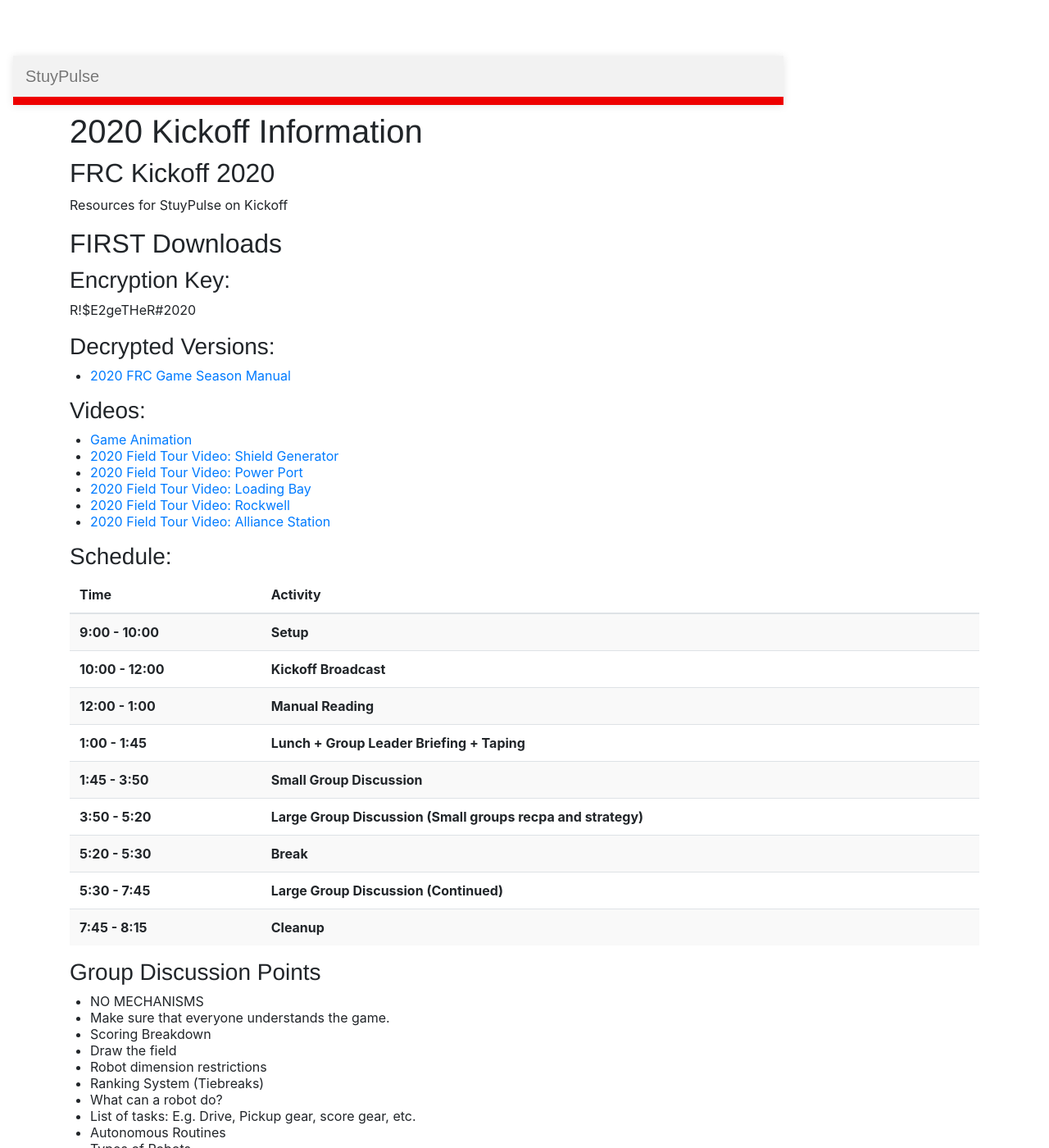
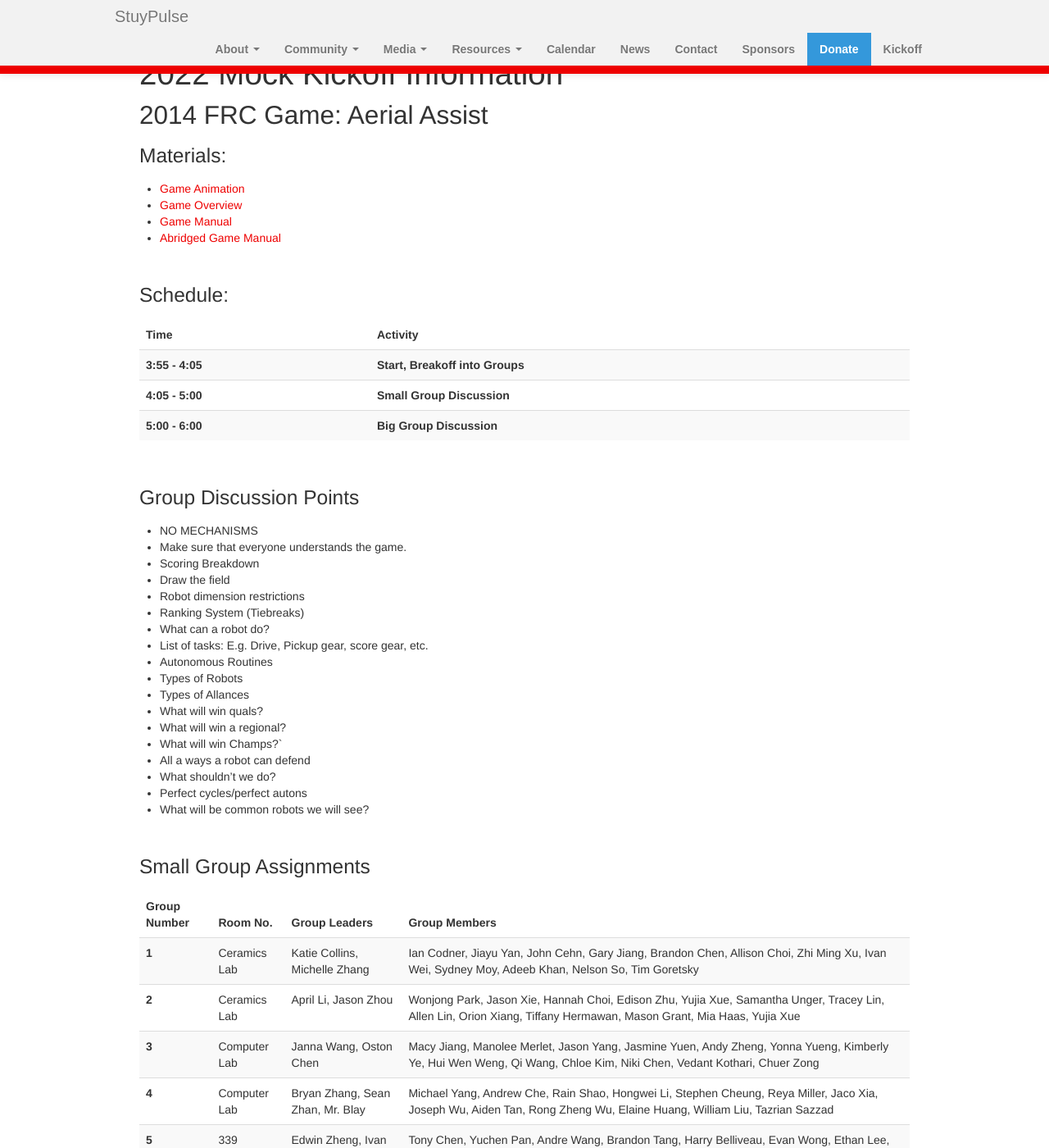
Before and after one commit to StuyPulse/team694.github.io, a Jekyll site: the page built from kickoff/index.md, in a window 1280 px wide and 1400 px high. Shown: the whole window at 82% size. Built offline with Jekyll 4.4.1, drawn with Linux system fonts in a browser that asks for light colours; nearby versions of some CDN libraries; some of the changed text lies outside the part shown.

Commit message:
Add temporary tab for mock kickoff (#274)
* Add Kickoff tab and readjust size of navbar container

* Add /kickoff/ href to navbar

* Add information about mock game and update groups

* Update groups

```diff
--- a/_includes/navbar.html
+++ b/_includes/navbar.html
@@ -46,9 +46,10 @@
                             <li{% if page.url == '/calendar/' %} class="active"{% endif %}><a href="/calendar/">Calendar </a></li>
                             <li{% if page.url contains '/blog/' %} class="active"{% endif %}><a href="/blog/">News </a></li>
                             <!-- <li{% if page.url == '/contact/' %} class="active"{% endif %}><a href="/contact/">Contact</a></li> -->
-                            <li{% if page.url == '/contact/' %} class="active"{% endif %}><a href="/contact/">Contact Us </a></li>
+                            <li{% if page.url == '/contact/' %} class="active"{% endif %}><a href="/contact/">Contact </a></li>
                             <li{% if page.url == '/sponsors/' %} class="active"{% endif %}><a href="/sponsors/">Sponsors </a></li>
                             <li id="donate"><a href="/donate/" >Donate</a></li>
+                            <li><a href="/kickoff/">Kickoff</a></li>
                         </ul>
                     </div><!--/.nav-collapse -->
                 </div>
--- a/kickoff/index.md
+++ b/kickoff/index.md
@@ -1,33 +1,25 @@
 ---
 layout: page
-title: 2020 Kickoff Information
+title: 2022 Mock Kickoff Information
+description: Dedicated page for Kickoff information
 ---
-<link rel="stylesheet" href="https://stackpath.bootstrapcdn.com/bootstrap/4.3.1/css/bootstrap.min.css" integrity="sha384-ggOyR0iXCbMQv3Xipma34MD+dH/1fQ784/j6cY/iJTQUOhcWr7x9JvoRxT2MZw1T" crossorigin="anonymous">
-<script src="https://code.jquery.com/jquery-3.3.1.slim.min.js" integrity="sha384-q8i/X+965DzO0rT7abK41JStQIAqVgRVzpbzo5smXKp4YfRvH+8abtTE1Pi6jizo" crossorigin="anonymous"></script>
-<script src="https://cdnjs.cloudflare.com/ajax/libs/popper.js/1.14.7/umd/popper.min.js" integrity="sha384-UO2eT0CpHqdSJQ6hJty5KVphtPhzWj9WO1clHTMGa3JDZwrnQq4sF86dIHNDz0W1" crossorigin="anonymous"></script>
-<script src="https://stackpath.bootstrapcdn.com/bootstrap/4.3.1/js/bootstrap.min.js" integrity="sha384-JjSmVgyd0p3pXB1rRibZUAYoIIy6OrQ6VrjIEaFf/nJGzIxFDsf4x0xIM+B07jRM" crossorigin="anonymous"></script>
-<link rel="stylesheet" href="https://cdnjs.cloudflare.com/ajax/libs/font-awesome/4.7.0/css/font-awesome.min.css">
 
-## FRC Kickoff 2020
-Resources for StuyPulse on Kickoff
+## 2014 FRC Game: Aerial Assist
 
-## FIRST Downloads
-### Encryption Key:
-R!$E2geTHeR#2020
+### Materials:
+* [Game Animation](https://www.youtube.com/watch?v=f5zWzICG5to)
+* [Game Overview](https://www.firstinspires.org/sites/default/files/uploads/resource_library/frc/game-and-season-info/archive/2014/2014-frc-game-1page.pdf)
+* [Game Manual](https://www.firstinspires.org/sites/default/files/uploads/resource_library/frc/game-and-season-info/archive/2014/2014-game-manual.pdf)
+* [Abridged Game Manual](https://docs.google.com/document/d/1SW20YcCLz49NzhDDDxrBql47XnoDwZIhG_l5dsZ0nZ0/edit)
 
-### Decrypted Versions:
-* [2020 FRC Game Season Manual](/img/2020FRCGameSeasonManual.pdf)
-
-### Videos:
-* [Game Animation](https://www.youtube.com/watch?v=gmiYWTmFRVE)
-* [2020 Field Tour Video: Shield Generator](https://www.youtube.com/watch?v=YSPIPEJVZAw)
-* [2020 Field Tour Video: Power Port](https://www.youtube.com/watch?v=yl3Goq5VsyQ)
-* [2020 Field Tour Video: Loading Bay](https://www.youtube.com/watch?v=41UgChIeSQw)
-* [2020 Field Tour Video: Rockwell](https://www.youtube.com/watch?v=WH0H8fHIP6I)
-* [2020 Field Tour Video: Alliance Station](https://www.youtube.com/watch?v=Yky0AQUACVQA)
+&nbsp;
 
 ### Schedule:
 <table class="table table-striped">
+  <colgroup>
+    <col span="1" style="width:30%">
+    <col span="1" style="width:70%">
+  </colgroup>
   <thead>
     <tr>
       <th scope="col"> Time </th>
@@ -36,43 +28,21 @@
   </thead>
   <tbody>
   <tr>
-    <th scope="row"> 9:00 - 10:00 </th>
-    <th scope="row"> Setup </th>
+    <th scope="row" style=""> 3:55 - 4:05  </th>
+    <th scope="row"> Start, Breakoff into Groups </th>
   </tr>
   <tr>
-    <th scope="row"> 10:00 - 12:00 </th>
-    <th scope="row"> Kickoff Broadcast </th>
-  </tr>
-  <tr>
-    <th scope="row"> 12:00 - 1:00 </th>
-    <th scope="row"> Manual Reading </th>
-  </tr>
-  <tr>
-    <th scope="row"> 1:00 - 1:45 </th>
-    <th scope="row"> Lunch + Group Leader Briefing + Taping </th>
-  </tr>
-  <tr>
-    <th scope="row"> 1:45 - 3:50 </th>
+    <th scope="row"> 4:05 - 5:00 </th>
     <th scope="row"> Small Group Discussion </th>
   </tr>
   <tr>
-    <th scope="row"> 3:50 - 5:20 </th>
-    <th scope="row"> Large Group Discussion (Small groups recpa and strategy) </th>
-  </tr>
-  <tr>
-    <th scope="row"> 5:20 - 5:30 </th>
-    <th scope="row"> Break </th>
-  </tr>
-  <tr>
-    <th scope="row"> 5:30 - 7:45 </th>
-    <th scope="row"> Large Group Discussion (Continued) </th>
-  </tr>
-  <tr>
-    <th scope="row"> 7:45 - 8:15 </th>
-    <th scope="row"> Cleanup </th>
+    <th scope="row"> 5:00 - 6:00 </th>
+    <th scope="row"> Big Group Discussion</th>
   </tr>
   </tbody>
 </table>
+
+&nbsp;
 
 ### Group Discussion Points
 * NO MECHANISMS
@@ -86,13 +56,15 @@
 * Autonomous Routines
 * Types of Robots
 * Types of Allances
-* What will be common bots we see?
 * What will win quals?
-* What will win NY?
+* What will win a regional?
 * What will win Champs?`
 * All a ways a robot can defend
 * What shouldn't we do?
-* Perfect Cycles/Perfect Autons
+* Perfect cycles/perfect autons
+* What will be common robots we will see?
+
+&nbsp;
 
 ### Small Group Assignments
 
@@ -103,90 +75,68 @@
       <th scope="col"> Room No. </th>
       <th scope="col"> Group Leaders </th>
       <th scope="col"> Group Members </th>
-      <th scope="col"> Group Mentors </th>
     </tr>
   </thead>
   <tbody>
   <tr>
     <th scope="row"> 1 </th>
     <td> Ceramics Lab </td>
-    <td> Anna, Renee </td>
-    <td> Kano, Emily Zhang, Daniel Jung, Justin Mohabir, John Chen, Edward Wu </td>
-    <td> Mr Lonardo </td>
+    <td> Katie Collins, Michelle Zhang </td>
+    <td> Ian Codner, Jiayu Yan, John Cehn, Gary Jiang, Brandon Chen, Allison Choi, Zhi Ming Xu, Ivan Wei, Sydney Moy, Adeeb Khan, Nelson So, Tim Goretsky </td>
   </tr>
   <tr>
     <th scope="row"> 2 </th>
-    <td> 327 </td>
-    <td> Nicole, Endar </td>
-    <td> Natalie Soler, Alyson, Chris Jin, Randy Lu, Daniel Shepel, Sumaya Hafizur, Faiza Huda </td>
-    <td> Mel, Shelly </td>
+    <td> Ceramics Lab </td>
+    <td> April Li, Jason Zhou </td>
+    <td> Wonjong Park, Jason Xie, Hannah Choi, Edison Zhu, Yujia Xue, Samantha Unger, Tracey Lin, Allen Lin, Orion Xiang, Tiffany Hermawan, Mason Grant, Mia Haas, Yujia Xue </td>
   </tr>
   <tr>
     <th scope="row"> 3 </th>
-    <td> 329 </td>
-    <td> Eric, Michelle </td>
-    <td> Katherine Wu, Macy, Bryan Zhang, Myles P., Max Zeng, Kelvin Zhao,  Miguel Quiroz </td>
-    <td> Anya </td>
+    <td> Computer Lab </td>
+    <td> Janna Wang, Oston Chen </td>
+    <td> Macy Jiang, Manolee Merlet, Jason Yang, Jasmine Yuen, Andy Zheng, Yonna Yueng, Kimberly Ye, Hui Wen Weng, Qi Wang, Chloe Kim, Niki Chen, Vedant Kothari, Chuer Zong </td>
   </tr>
   <tr>
     <th scope="row"> 4 </th>
-    <td> Ceramics Lab </td>
-    <td> Lei, Enrique </td>
-    <td> Brian R., Nicky, Ella Z., Akram K., Jeremy Kwok, Jin Cheng Zhang, Daniel Liu </td>
-    <td> Mr. Blay </td>
+    <td> Computer Lab </td>
+    <td> Bryan Zhang, Sean Zhan, Mr. Blay </td>
+    <td> Michael Yang, Andrew Che, Rain Shao, Hongwei Li, Stephen Cheung, Reya Miller, Jaco Xia, Joseph Wu, Aiden Tan, Rong Zheng Wu, Elaine Huang, William Liu, Tazrian Sazzad </td>
   </tr>
   <tr>
     <th scope="row"> 5 </th>
-    <td> 329 </td>
-    <td> Junhee, Sam </td>
-    <td> Wonjjong Park, Max G., Brian Yang, Ivan Chen, Zhao Yu Lin, Seong Yoon, Qicheng Sun </td>
-    <td> Ryan, Chris </td>
+    <td> 339 </td>
+    <td> Edwin Zheng, Ivan Wei </td>
+    <td> Tony Chen, Yuchen Pan, Andre Wang, Brandon Tang, Harry Belliveau, Evan Wong, Ethan Lee, Corina Chen, Benjamin Belotser, Jack Zheng, Howard Kong, Ethan Lee, Ian Bae, Jameson Ha </td>
   </tr>
   <tr>
     <th scope="row"> 6 </th>
-    <td> 333 </td>
-    <td> Angel, Christin </td>
-    <td> Pratham, Angel Liu, Ryan Lee, Stephanie Park, Stanley Zheng, Jeffrey jiang, Alan Guo </td>
-    <td> Tom </td>
+    <td> 335 </td>
+    <td> Kano Kitaguchi, Sam Belliveau </td>
+    <td> Izzy Jia, Hui Wang, Francis Zweifler, Christopher Choe, John Jay Wang, Jeff Chen, Eric Lin, Eliezer Cho, Manaal Khurram, Richard (Gus) Watkins, Jennifer Ye, Colyi Chen, Christopher Choe, Anson Lau </td>
   </tr>
   <tr>
     <th scope="row"> 7 </th>
-    <td> 335 </td>
-    <td> Katie, Bryan </td>
-    <td> Junhao O., Tanvir, Pratham, Anita, Gossamer M,, Ryan Lee, Jonathan Song </td>
-    <td> Joe Ricci </td>
+    <td> 333 </td>
+    <td> Myles Pasetsky, Verit Li </td>
+    <td> Ben Goldfisher, Ivan Chen, Natalie Keung, Vinson Chen, Calvin Pun, Amber Shen, Nelson Li, Ya Qi Chew, Russell Goychayev, William Wang, Raihan Nadeem, Raphael Zheng, Wai Sum Fong </td>
   </tr>
   <tr>
     <th scope="row"> 8 </th>
     <td> 327 </td>
-    <td> Jeremy, Jason </td>
-    <td> Yu Ting, Oston, Melanie Lin, Emma Sudo, Surooj Khan, Sean Zhan, Yin Hei Chan </td>
-    <td> Navid, Hui Min </td>
+    <td> Nicky Lin, Natalie Soler </td>
+    <td> Vincent Wang, Qianjun Zhou, Nikkol Chen, Ian Jiang, Yao Shen He, Brandon Chao, Tedd Lee, Jonathan Song, Daniel Chang, Sudipta Chakraborty, Howard Kong, Snigdho Somprity, Zhengrong (Ronny) Qian </td>
   </tr>
   <tr>
     <th scope="row"> 9 </th>
-    <td> 335 </td>
-    <td> Edwin, Patrick  </td>
-    <td> Winne Huang, Maya, Andy Zheng, Verit, Riyasat Chowdhury, Frank Wang </td>
-    <td> Jerry </td>
+    <td> 315 </td>
+    <td> Shaurya Sen, Jeremy Kwok  </td>
+    <td> Anthony Chen, Zoey Zhou, Edward Wu, Aidan Kou, Anna Zheng, Ahmed A Radwan, Elwin Au, Zhao Yu Lin, Vincent Wan, Joseph Mei, Eben Eichenwald, Eben Eichenwald, Sophie Liu, Mandy Wang, Michelle Zhu </td>
   </tr>
   <tr>
     <th scope="row"> 10 </th>
-    <td> 335 </td>
-    <td> Brianna, Winston  </td>
-    <td> Seonga, Junhao S., Jason Z., Ayan, Steven Shi, Michael Yang </td>
-    <td> Yi Lin </td>
+    <td> 313 </td>
+    <td> Max Zeng, Melanie Lin </td>
+    <td> Elaine Ye, Milo Zaks, Emily Ng, Daniel Uh, Zoey Zhou, Marc Jiang, Samuel Chen, Anita Liang, Krishna Dudani, Vincent Lin, James Li, Sophia Zheng, Amelia Ng </td>
   </tr>
-  <tr>
-    <th scope="row"> 11 </th>
-    <td> 339 </td>
-    <td> Alan L., Qiong (Joseph)  </td>
-    <td> Victor, Janna, Junhao O., Vansh, Yuk Kwan Lau, Rorie Taylor, Justin Zou </td>
-  <td> Piotr, Colin </td>
-  <tr>
-    <th scope="row"> 12 </th>
-    <td> 333 </td>
-    <td> Tahsin, Coby  </td>
-    <td> Sabrina, Jia Yang, Perry, Oliver, Anjini Katari, Vincent Wang </td>
-    <td> Jeanne, Chris </td>
-  </tr>
+  </tbody>
+</table>
```
Also changed, not shown: css/bootstrap.min.css.
